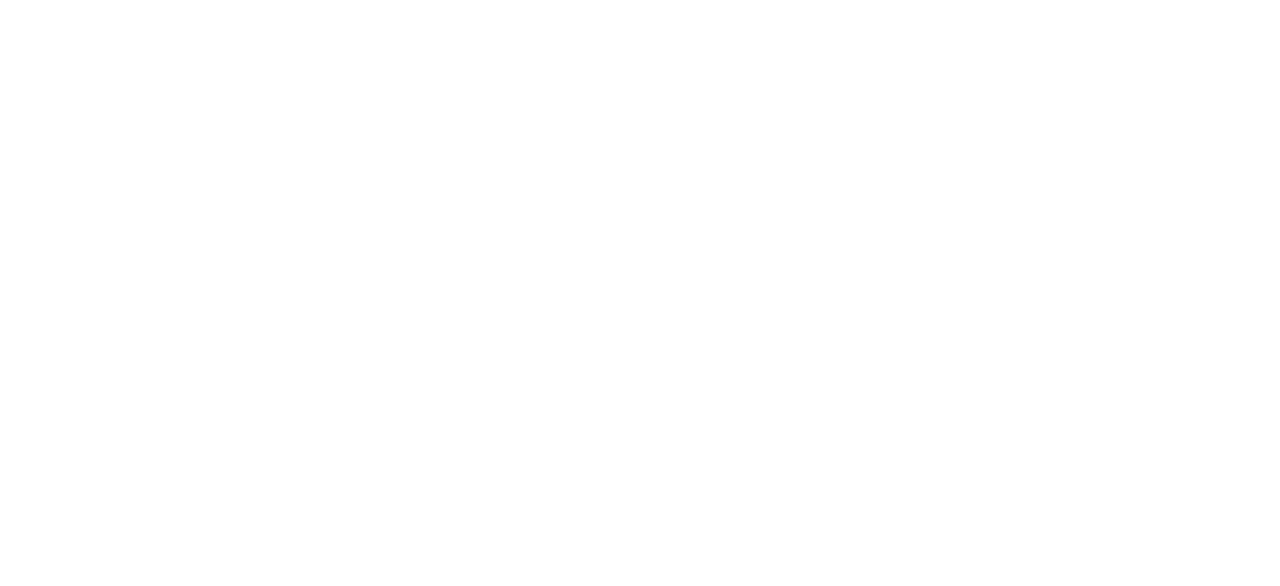
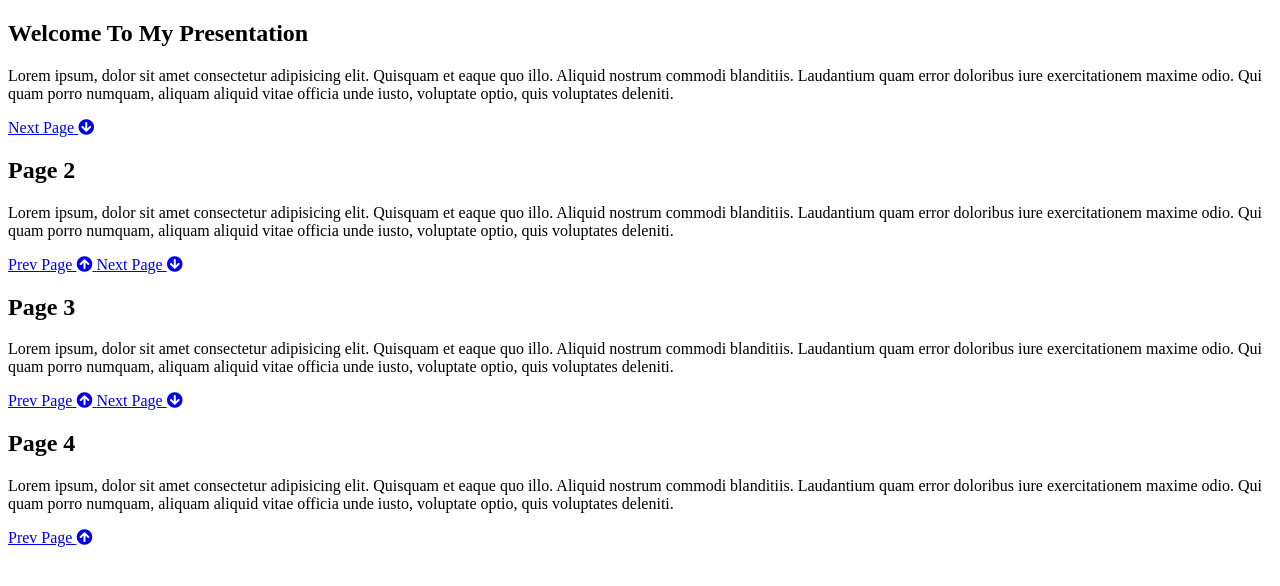
Before and after one commit to KrushankantP/presentation_web, a plain HTML site: page index.html in a window 1280 px wide. Drawn offline with Linux system fonts and the light colour scheme.

Commit message:
HTML Content Added

```diff
--- a/index.html
+++ b/index.html
@@ -2,9 +2,61 @@
 <html lang="en">
 <head>
     <meta charset="UTF-8">
-    <title>Title</title>
+    <meta name="viewport" content="width=device-width, initial-scale=1.0">
+    <meta http-equiv="X-UA-Compatible" content="ie=edge">
+    <link rel="stylesheet" href="https://use.fontawesome.com/releases/v5.6.3/css/all.css" integrity="sha384-UHRtZLI+pbxtHCWp1t77Bi1L4ZtiqrqD80Kn4Z8NTSRyMA2Fd33n5dQ8lWUE00s/" crossorigin="anonymous">
+    <link rel="stylesheet" href="style.css">
+    <title>Presentation</title>
 </head>
 <body>
+<!-- Page 1 (Intro) -->
+<section id="page-1" class="page">
+    <h1>Welcome To My Presentation</h1>
+    <p>Lorem ipsum, dolor sit amet consectetur adipisicing elit. Quisquam et eaque quo illo. Aliquid nostrum commodi blanditiis. Laudantium quam error doloribus iure exercitationem maxime odio. Qui quam porro numquam, aliquam aliquid vitae officia unde iusto, voluptate optio, quis voluptates deleniti.</p>
+    <div>
+        <a href="#page-2" class="btn">
+            Next Page <i class="fas fa-arrow-circle-down"></i>
+        </a>
+    </div>
+</section>
 
+<!-- Page 2 -->
+<section id="page-2" class="page">
+    <h1>Page 2</h1>
+    <p>Lorem ipsum, dolor sit amet consectetur adipisicing elit. Quisquam et eaque quo illo. Aliquid nostrum commodi blanditiis. Laudantium quam error doloribus iure exercitationem maxime odio. Qui quam porro numquam, aliquam aliquid vitae officia unde iusto, voluptate optio, quis voluptates deleniti.</p>
+    <div>
+        <a href="#page-1" class="btn btn-dark">
+            Prev Page <i class="fas fa-arrow-circle-up"></i>
+        </a>
+        <a href="#page-3" class="btn">
+            Next Page <i class="fas fa-arrow-circle-down"></i>
+        </a>
+    </div>
+</section>
+
+<!-- Page 3 -->
+<section id="page-3" class="page">
+    <h1>Page 3</h1>
+    <p>Lorem ipsum, dolor sit amet consectetur adipisicing elit. Quisquam et eaque quo illo. Aliquid nostrum commodi blanditiis. Laudantium quam error doloribus iure exercitationem maxime odio. Qui quam porro numquam, aliquam aliquid vitae officia unde iusto, voluptate optio, quis voluptates deleniti.</p>
+    <div>
+        <a href="#page-2" class="btn btn-dark">
+            Prev Page <i class="fas fa-arrow-circle-up"></i>
+        </a>
+        <a href="#page-4" class="btn">
+            Next Page <i class="fas fa-arrow-circle-down"></i>
+        </a>
+    </div>
+</section>
+
+<!-- Page 4 -->
+<section id="page-4" class="page">
+    <h1>Page 4</h1>
+    <p>Lorem ipsum, dolor sit amet consectetur adipisicing elit. Quisquam et eaque quo illo. Aliquid nostrum commodi blanditiis. Laudantium quam error doloribus iure exercitationem maxime odio. Qui quam porro numquam, aliquam aliquid vitae officia unde iusto, voluptate optio, quis voluptates deleniti.</p>
+    <div>
+        <a href="#page-3" class="btn">
+            Prev Page <i class="fas fa-arrow-circle-up"></i>
+        </a>
+    </div>
+</section>
 </body>
 </html>
```
